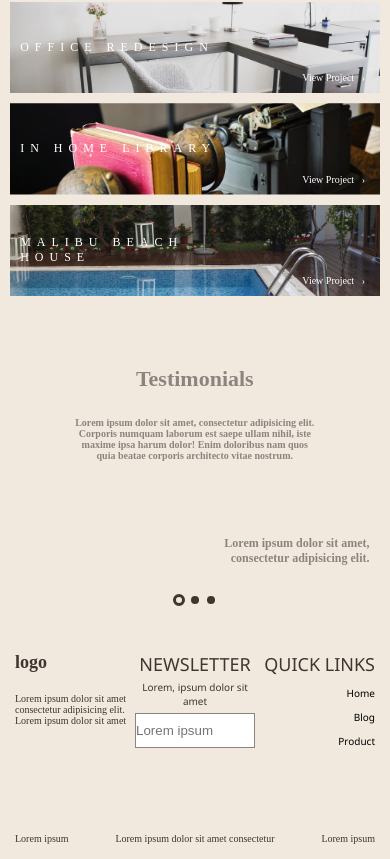
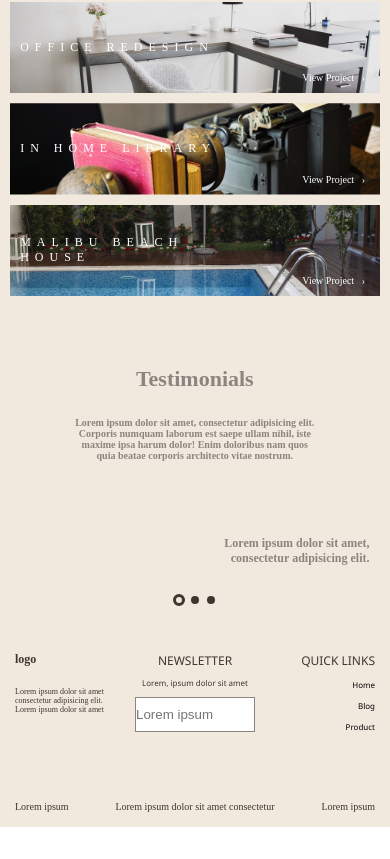
Before and after one commit to Dong-Han-Kim/practice01, a React (Vite) app: page / in a window 390 px wide. Shown: the part 814-1673 px from the top of the page. After the commit the page ends 1641 px from the top, so only its background shows below. Built offline with nearby package versions, Linux system fonts and the light colour scheme; a web font is replaced by a local one.

Commit message:
2차 수정

```diff
--- a/src/component/style/Footer.css
+++ b/src/component/style/Footer.css
@@ -128,6 +128,19 @@ footer {
 	}
 }
 
+@media (max-width: 480px) {
+	.ft_logo,
+	.ft_center_title,
+	.ft_right_title {
+		font-size: 12px;
+	}
+	#ft_left,
+	#ft_center,
+	#ft_right {
+		font-size: 8px;
+	}
+}
+
 @media (max-width: 375px) {
 	.ft_logo,
 	.ft_center_title,
```
